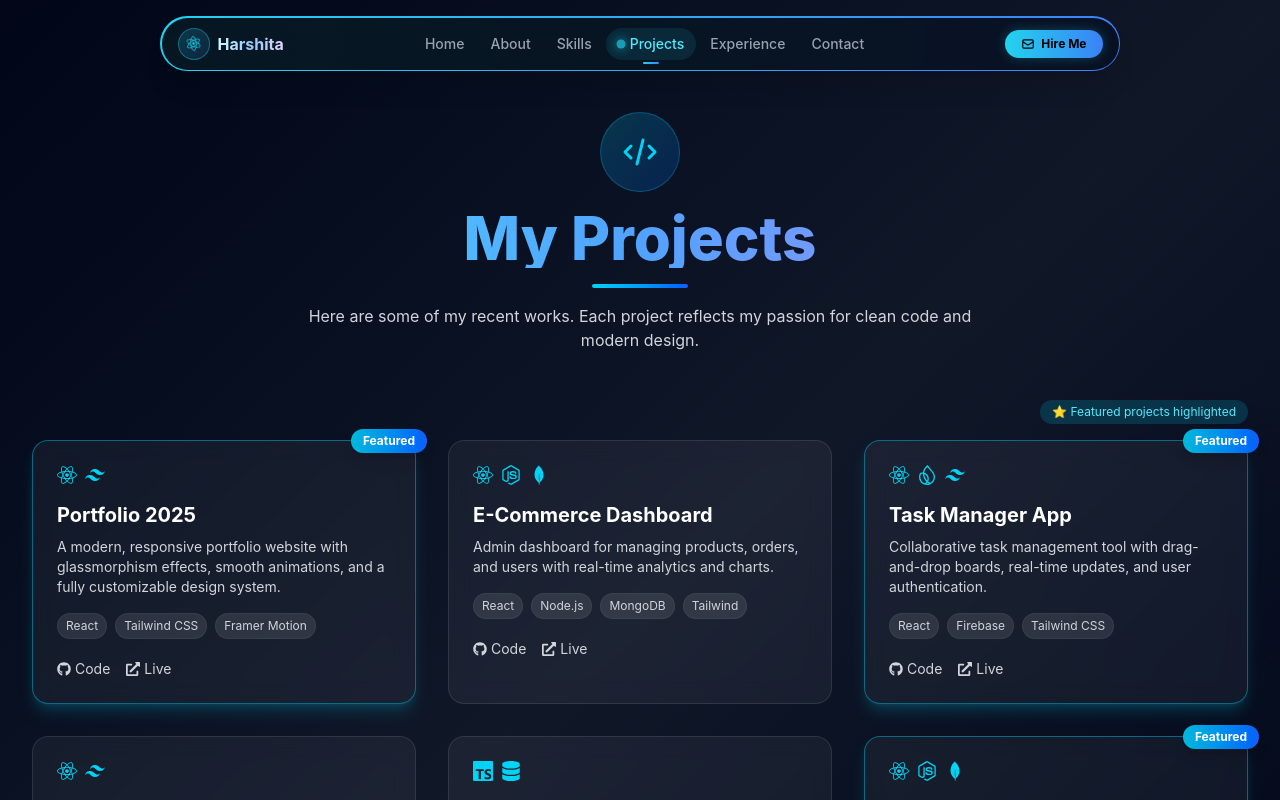
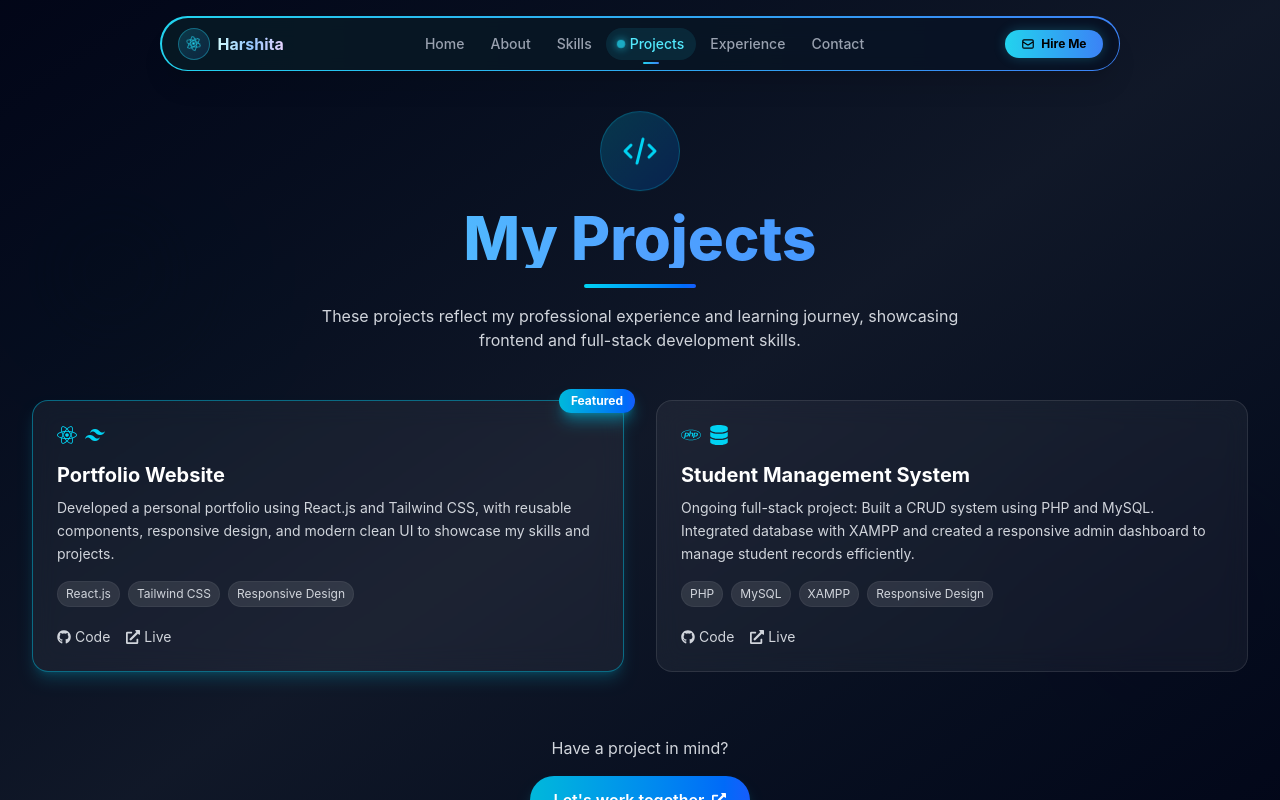
Before and after one commit to HarshitaAdhikari/Portfolio, a React (Vite) app: page /Portfolio/projects in a window 1280 px wide. Shown: the top 800 px of the page. Built offline with nearby package versions, Linux system fonts and the light colour scheme.

Commit message:
change
change.

```diff
--- a/src/components/Projects.jsx
+++ b/src/components/Projects.jsx
@@ -1,139 +1,142 @@
-import { FaGithub, FaExternalLinkAlt, FaReact, FaNodeJs, FaDatabase } from "react-icons/fa";
-import { SiTailwindcss, SiTypescript, SiMongodb, SiFirebase } from "react-icons/si";
+import { useEffect, useRef, useState } from "react";
+import { FaGithub, FaExternalLinkAlt, FaReact, FaPhp, FaDatabase } from "react-icons/fa";
+import { SiTailwindcss } from "react-icons/si";
 import { HiOutlineCode } from "react-icons/hi";
 
+// Custom hook for scroll‑reveal animations
+function useReveal(delay = 0) {
+  const ref = useRef(null);
+  const [visible, setVisible] = useState(false);
+  useEffect(() => {
+    const el = ref.current;
+    if (!el) return;
+    const observer = new IntersectionObserver(
+      ([entry]) => {
+        if (entry.isIntersecting) {
+          setTimeout(() => setVisible(true), delay);
+          observer.disconnect();
+        }
+      },
+      { threshold: 0.2 }
+    );
+    observer.observe(el);
+    return () => observer.disconnect();
+  }, [delay]);
+  return [ref, visible];
+}
+
 export default function Projects() {
+  const [headerRef, headerVisible] = useReveal(0);
+  const [project1Ref, project1Visible] = useReveal(150);
+  const [project2Ref, project2Visible] = useReveal(250);
+  const [ctaRef, ctaVisible] = useReveal(350);
+
   const projects = [
     {
-      title: "Portfolio 2025",
-      description: "A modern, responsive portfolio website with glassmorphism effects, smooth animations, and a fully customizable design system.",
-      tech: ["React", "Tailwind CSS", "Framer Motion"],
+      title: "Portfolio Website",
+      description:
+        "Developed a personal portfolio using React.js and Tailwind CSS, with reusable components, responsive design, and modern clean UI to showcase my skills and projects.",
+      tech: ["React.js", "Tailwind CSS", "Responsive Design"],
       icons: [<FaReact key="react" />, <SiTailwindcss key="tw" />],
-      github: "https://github.com/yourusername/portfolio",
-      demo: "https://yourportfolio.com",
+      github: "https://github.com/HarshitaAdhikari/Portfolio",
+      demo: "https://harshitaadhikari.github.io/Portfolio/",
       featured: true,
     },
     {
-      title: "E-Commerce Dashboard",
-      description: "Admin dashboard for managing products, orders, and users with real-time analytics and charts.",
-      tech: ["React", "Node.js", "MongoDB", "Tailwind"],
-      icons: [<FaReact key="react" />, <FaNodeJs key="node" />, <SiMongodb key="mongo" />],
-      github: "https://github.com/yourusername/ecommerce-dashboard",
-      demo: "https://demo-ecommerce.com",
+      title: "Student Management System",
+      description:
+        "Ongoing full-stack project: Built a CRUD system using PHP and MySQL. Integrated database with XAMPP and created a responsive admin dashboard to manage student records efficiently.",
+      tech: ["PHP", "MySQL", "XAMPP", "Responsive Design"],
+      icons: [<FaPhp key="php" />, <FaDatabase key="db" />],
+      github: "https://github.com/HarshitaAdhikari/student-management",
+      demo: "#",
       featured: false,
-    },
-    {
-      title: "Task Manager App",
-      description: "Collaborative task management tool with drag-and-drop boards, real-time updates, and user authentication.",
-      tech: ["React", "Firebase", "Tailwind CSS"],
-      icons: [<FaReact key="react" />, <SiFirebase key="firebase" />, <SiTailwindcss key="tw" />],
-      github: "https://github.com/yourusername/task-manager",
-      demo: "https://taskmanager.app",
-      featured: true,
-    },
-    {
-      title: "Weather Forecast",
-      description: "Weather app using OpenWeatherMap API, displaying 5-day forecast with animated weather icons.",
-      tech: ["JavaScript", "CSS3", "REST API"],
-      icons: [<FaReact key="react" />, <SiTailwindcss key="tw" />],
-      github: "https://github.com/yourusername/weather-app",
-      demo: "https://weatherapp.com",
-      featured: false,
-    },
-    {
-      title: "Blog Platform",
-      description: "Full-stack blog with markdown support, user comments, and admin panel for content management.",
-      tech: ["Next.js", "TypeScript", "Prisma", "PostgreSQL"],
-      icons: [<SiTypescript key="ts" />, <FaDatabase key="db" />],
-      github: "https://github.com/yourusername/blog-platform",
-      demo: "https://blogplatform.com",
-      featured: false,
-    },
-    {
-      title: "Chat Application",
-      description: "Real-time chat app with private rooms, file sharing, and message reactions using WebSockets.",
-      tech: ["React", "Socket.io", "Express", "MongoDB"],
-      icons: [<FaReact key="react" />, <FaNodeJs key="node" />, <SiMongodb key="mongo" />],
-      github: "https://github.com/yourusername/chat-app",
-      demo: "https://chatdemo.com",
-      featured: true,
     },
   ];
 
   return (
-    <div className="min-h-screen pt-28 pb-16 px-4 sm:px-6 lg:px-8 bg-gradient-to-br from-slate-950 via-gray-900 to-slate-950">
-      {/* Decorative blur orbs */}
-      <div className="fixed top-20 -left-20 w-72 h-72 bg-cyan-500 rounded-full mix-blend-multiply filter blur-[100px] opacity-20 animate-pulse" />
-      <div className="fixed bottom-20 -right-20 w-80 h-80 bg-blue-600 rounded-full mix-blend-multiply filter blur-[120px] opacity-20 animate-pulse delay-1000" />
+    <div className="min-h-screen pt-20 sm:pt-28 pb-16 px-4 sm:px-6 lg:px-8 bg-gradient-to-br from-slate-950 via-gray-900 to-slate-950 relative overflow-hidden">
+      {/* Enhanced animated orbs – cyan & blue only */}
+      <div className="absolute inset-0 overflow-hidden pointer-events-none">
+        <div className="absolute top-20 -left-20 w-96 h-96 bg-cyan-500 rounded-full mix-blend-multiply filter blur-[120px] opacity-20 animate-pulse" />
+        <div className="absolute bottom-20 -right-20 w-96 h-96 bg-blue-600 rounded-full mix-blend-multiply filter blur-[140px] opacity-20 animate-pulse delay-1000" />
+      </div>
 
-      <div className="max-w-7xl mx-auto">
-        {/* Header */}
-        <div className="text-center mb-12">
-          <div className="inline-flex items-center justify-center w-20 h-20 rounded-full bg-gradient-to-br from-cyan-400/20 to-blue-600/20 border border-cyan-500/30 mb-4">
-            <HiOutlineCode className="text-4xl text-cyan-400" />
+      <div className="max-w-7xl mx-auto relative z-10">
+        {/* Header with floating animation */}
+        <div
+          ref={headerRef}
+          className="text-center mb-12"
+          style={{
+            opacity: headerVisible ? 1 : 0,
+            transform: headerVisible ? "translateY(0)" : "translateY(20px)",
+            transition: "opacity 0.8s ease, transform 0.8s ease",
+          }}
+        >
+          <div className="inline-flex items-center justify-center w-16 h-16 sm:w-20 sm:h-20 rounded-full bg-gradient-to-br from-cyan-400/20 to-blue-600/20 border border-cyan-500/30 mb-4 animate-float">
+            <HiOutlineCode className="text-3xl sm:text-4xl text-cyan-400" />
           </div>
-          <h1 className="text-5xl md:text-6xl font-extrabold bg-gradient-to-r from-cyan-300 via-blue-400 to-violet-400 bg-clip-text text-transparent">
+          <h1 className="text-4xl sm:text-5xl md:text-6xl font-extrabold bg-gradient-to-r from-cyan-300 via-blue-400 to-blue-500 bg-clip-text text-transparent">
             My Projects
           </h1>
-          <div className="h-1 w-24 bg-gradient-to-r from-cyan-400 to-blue-600 rounded-full mx-auto mt-4" />
-          <p className="text-gray-300 mt-4 max-w-2xl mx-auto">
-            Here are some of my recent works. Each project reflects my passion for clean code and modern design.
+          <div className="h-1 w-28 bg-gradient-to-r from-cyan-400 to-blue-600 rounded-full mx-auto mt-4" />
+          <p className="text-gray-300 mt-4 max-w-2xl mx-auto text-sm sm:text-base">
+            These projects reflect my professional experience and learning journey, showcasing frontend and full-stack development skills.
           </p>
         </div>
 
-        {/* Featured badge hint */}
-        <div className="flex justify-end mb-4">
-          <span className="text-xs text-cyan-300 bg-cyan-500/20 px-3 py-1 rounded-full backdrop-blur-sm">
-            ⭐ Featured projects highlighted
-          </span>
-        </div>
-
         {/* Projects Grid */}
-        <div className="grid grid-cols-1 md:grid-cols-2 lg:grid-cols-3 gap-8">
-          {projects.map((project, idx) => (
+        <div className="grid grid-cols-1 md:grid-cols-2 gap-8">
+          {projects.map((project, idx) => {
+            const [ref, visible] = idx === 0 ? [project1Ref, project1Visible] : [project2Ref, project2Visible];
+            return (
               <div
                 key={idx}
-              className={`group relative backdrop-blur-md bg-white/5 rounded-2xl border transition-all duration-300 hover:scale-[1.02] hover:shadow-xl ${
+                ref={ref}
+                className={`group relative backdrop-blur-md bg-white/5 rounded-2xl border transition-all duration-500 hover:scale-[1.02] hover:shadow-xl ${
                   project.featured
                     ? "border-cyan-500/50 shadow-lg shadow-cyan-500/20"
                     : "border-white/10 hover:border-cyan-500/50"
                 }`}
+                style={{
+                  opacity: visible ? 1 : 0,
+                  transform: visible ? "translateY(0)" : "translateY(30px)",
+                  transition: `opacity 0.7s ease ${idx === 0 ? '0.1s' : '0.2s'}, transform 0.7s ease ${idx === 0 ? '0.1s' : '0.2s'}`,
+                }}
               >
-              {/* Featured ribbon */}
+                {/* Featured badge – now with a glow effect */}
                 {project.featured && (
                   <div className="absolute -top-3 -right-3 z-10">
-                  <div className="bg-gradient-to-r from-cyan-500 to-blue-600 text-white text-xs font-bold px-3 py-1 rounded-full shadow-lg">
+                    <div className="bg-gradient-to-r from-cyan-500 to-blue-600 text-white text-xs font-bold px-3 py-1 rounded-full shadow-lg shadow-cyan-500/50">
                       Featured
                     </div>
                   </div>
                 )}
 
-              <div className="p-6">
-                {/* Tech icons row */}
+                <div className="p-6 flex flex-col h-full">
+                  {/* Tech icons – with hover scaling */}
                   <div className="flex gap-2 mb-4 text-xl text-cyan-400">
                     {project.icons.map((icon, i) => (
-                    <span key={i} className="hover:scale-110 transition-transform">
+                      <span key={i} className="hover:scale-110 transition-transform duration-300">
                         {icon}
                       </span>
                     ))}
                   </div>
 
                   {/* Title */}
-                <h3 className="text-xl font-bold text-white mb-2 group-hover:text-cyan-300 transition">
+                  <h3 className="text-xl font-bold text-white mb-2 group-hover:text-cyan-300 transition-colors duration-300">
                     {project.title}
                   </h3>
 
                   {/* Description */}
-                <p className="text-gray-300 text-sm mb-4 line-clamp-3">
-                  {project.description}
-                </p>
+                  <p className="text-gray-300 text-sm mb-4 leading-relaxed line-clamp-3">{project.description}</p>
 
-                {/* Tech stack tags */}
+                  {/* Tech stack tags – enhanced with hover glow */}
                   <div className="flex flex-wrap gap-2 mb-5">
                     {project.tech.map((tech, i) => (
                       <span
                         key={i}
-                      className="text-xs px-2 py-1 rounded-full bg-white/10 text-gray-300 border border-white/5"
+                        className="text-xs px-2 py-1 rounded-full bg-white/10 text-gray-300 border border-white/5 hover:bg-cyan-500/10 hover:border-cyan-500/30 hover:text-cyan-300 transition-all duration-200"
                       >
                         {tech}
                       </span>
@@ -146,29 +149,38 @@ export default function Projects() {
                       href={project.github}
                       target="_blank"
                       rel="noopener noreferrer"
-                    className="flex items-center gap-1 text-sm text-gray-300 hover:text-cyan-300 transition"
+                      className="flex items-center gap-1 text-sm text-gray-300 hover:text-cyan-300 transition-colors duration-200 group/link"
                     >
-                    <FaGithub /> Code
+                      <FaGithub className="group-hover/link:scale-110 transition-transform" /> Code
                     </a>
                     <a
                       href={project.demo}
                       target="_blank"
                       rel="noopener noreferrer"
-                    className="flex items-center gap-1 text-sm text-gray-300 hover:text-cyan-300 transition"
+                      className="flex items-center gap-1 text-sm text-gray-300 hover:text-cyan-300 transition-colors duration-200 group/link"
                     >
-                    <FaExternalLinkAlt /> Live
+                      <FaExternalLinkAlt className="group-hover/link:scale-110 transition-transform" /> Live
                     </a>
                   </div>
                 </div>
               </div>
-          ))}
+            );
+          })}
         </div>
 
-        {/* CTA to contact */}
-        <div className="text-center mt-16">
-          <p className="text-gray-300 mb-4">Have a project in mind?</p>
+        {/* CTA */}
+        <div
+          ref={ctaRef}
+          className="text-center mt-16"
+          style={{
+            opacity: ctaVisible ? 1 : 0,
+            transform: ctaVisible ? "translateY(0)" : "translateY(20px)",
+            transition: "opacity 0.7s ease 0.3s, transform 0.7s ease 0.3s",
+          }}
+        >
+          <p className="text-gray-300 mb-4 text-sm sm:text-base">Have a project in mind?</p>
           <a
-            href="/contact"
+            href="contact"
             className="inline-flex items-center gap-2 px-6 py-3 rounded-full bg-gradient-to-r from-cyan-500 to-blue-600 text-white font-semibold shadow-lg shadow-cyan-500/30 hover:scale-105 transition-transform duration-300"
           >
             Let's work together
@@ -176,6 +188,17 @@ export default function Projects() {
           </a>
         </div>
       </div>
+
+      {/* Inline CSS for floating animation */}
+      <style jsx>{`
+        @keyframes float {
+          0%, 100% { transform: translateY(0); }
+          50% { transform: translateY(-6px); }
+        }
+        .animate-float {
+          animation: float 3s ease-in-out infinite;
+        }
+      `}</style>
     </div>
   );
 }
```
Lines whose indentation alone changed are shown as unchanged.
